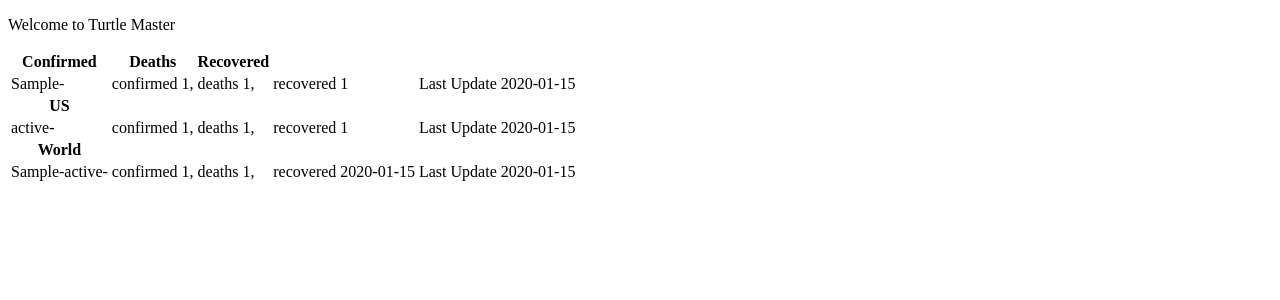
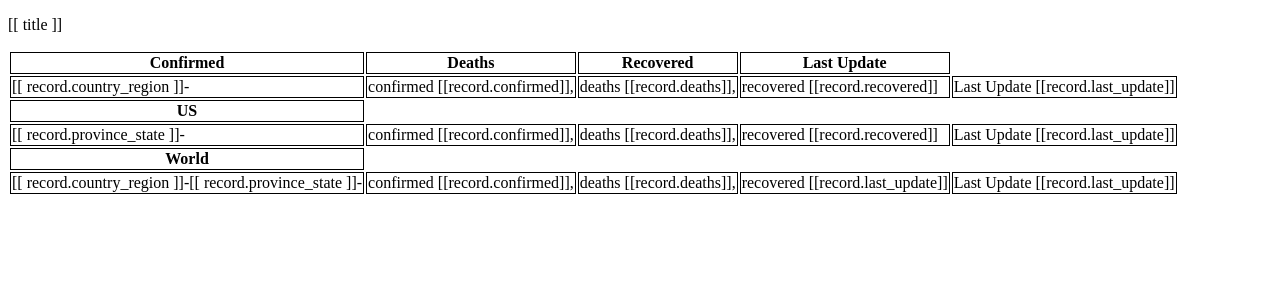
Before and after one commit to lingyuanyan/TurtleMaster, a Django app: page / in a window 1280 px wide. Shown: the top 300 px of the page. Run offline with Django 3.2, Linux system fonts and the light colour scheme; tables that the repository leaves empty hold one stand-in row (values such as "Sample post").

Commit message:
Hooray style added

```diff
--- /dev/null
+++ b/TurtleMasterApp/static/TurtleMasterApp/TurtleMaster.css
@@ -0,0 +1,3 @@
+td, th{
+  border: 1px solid black;
+}
--- a/TurtleMasterApp/templates/TurtleMasterApp/base.html
+++ b/TurtleMasterApp/templates/TurtleMasterApp/base.html
@@ -1,6 +1,4 @@
 <!DOCTYPE html>
-
-
 
 <html>
 
@@ -14,7 +12,8 @@
   <script src="https://cdn.jsdelivr.net/npm/vue/dist/vue.js"></script>
   <script src="https://unpkg.com/vue"></script>
   <title>Turtle Master</title>
-
+  {% load static %}
+  <link rel="stylesheet" type="text/css" href="{% static 'TurtleMasterApp/TurtleMaster.css' %}">
 </head>
 
 
--- a/TurtleMasterApp/templates/TurtleMasterApp/index.html
+++ b/TurtleMasterApp/templates/TurtleMasterApp/index.html
@@ -1,9 +1,21 @@
 {% extends "TurtleMasterApp/base.html" %}
 {% block content %}
 <script type='text/javascript'>
-  var topline_json = {{ json_topline|safe }};
-  var us_satistics_json = {{ json_us_statistics|safe }};
-  var world_statistics_json = {{ json_world_statistics|safe }};
+  var topline_json = {
+    {
+      json_topline | safe
+    }
+  };
+  var us_satistics_json = {
+    {
+      json_us_statistics | safe
+    }
+  };
+  var world_statistics_json = {
+    {
+      json_world_statistics | safe
+    }
+  };
 </script>
 
 <div id=app>
@@ -11,18 +23,43 @@
   <p>[[ title ]]</p>
 
   <table>
-            <tr><th>Confirmed</th><th>Deaths</th><th>Recovered</th></tr>
-            <tr v-for="record in topline_json">            <td>[[ record.country_region ]]-</td><td>confirmed [[record.confirmed]],</td><td>deaths [[record.deaths]], </td><td>recovered [[record.recovered]]</td><td>Last Update [[record.last_update]]</td></tr>
-            <tr><th>US</th></tr>
-            <tr v-for="record in us_satistics_json">            <td>[[ record.province_state ]]-</td><td>confirmed [[record.confirmed]],</td><td>deaths [[record.deaths]], </td><td>recovered [[record.recovered]]</td><td>Last Update [[record.last_update]]</td></tr>
-            <tr><th>World</th></tr>
-            <tr v-for="record in world_statistics_json">            <td>[[ record.country_region ]]-[[ record.province_state ]]-</td><td>confirmed [[record.confirmed]],</td><td>deaths [[record.deaths]], </td><td>recovered [[record.last_update]]</td><td>Last Update [[record.last_update]]</td></tr>
+    <tr>
+      <th>Confirmed</th>
+      <th>Deaths</th>
+      <th>Recovered</th>
+      <th>Last Update</th>
+    </tr>
+    <tr v-for="record in topline_json">
+      <td>[[ record.country_region ]]-</td>
+      <td>confirmed [[record.confirmed]],</td>
+      <td>deaths [[record.deaths]], </td>
+      <td>recovered [[record.recovered]]</td>
+      <td>Last Update [[record.last_update]]</td>
+    </tr>
+    <tr>
+      <th>US</th>
+    </tr>
+    <tr v-for="record in us_satistics_json">
+      <td>[[ record.province_state ]]-</td>
+      <td>confirmed [[record.confirmed]],</td>
+      <td>deaths [[record.deaths]], </td>
+      <td>recovered [[record.recovered]]</td>
+      <td>Last Update [[record.last_update]]</td>
+    </tr>
+    <tr>
+      <th>World</th>
+    </tr>
+    <tr v-for="record in world_statistics_json">
+      <td>[[ record.country_region ]]-[[ record.province_state ]]-</td>
+      <td>confirmed [[record.confirmed]],</td>
+      <td>deaths [[record.deaths]], </td>
+      <td>recovered [[record.last_update]]</td>
+      <td>Last Update [[record.last_update]]</td>
+    </tr>
     <table>
 </div>
 
 <script>
-
-
   new Vue({
 
     delimiters: ['[[', ']]'],
@@ -38,9 +75,6 @@
     }
 
   })
-
-
-
 </script>
 
 {% endblock %}
```
Lines whose indentation alone changed are shown as unchanged.
